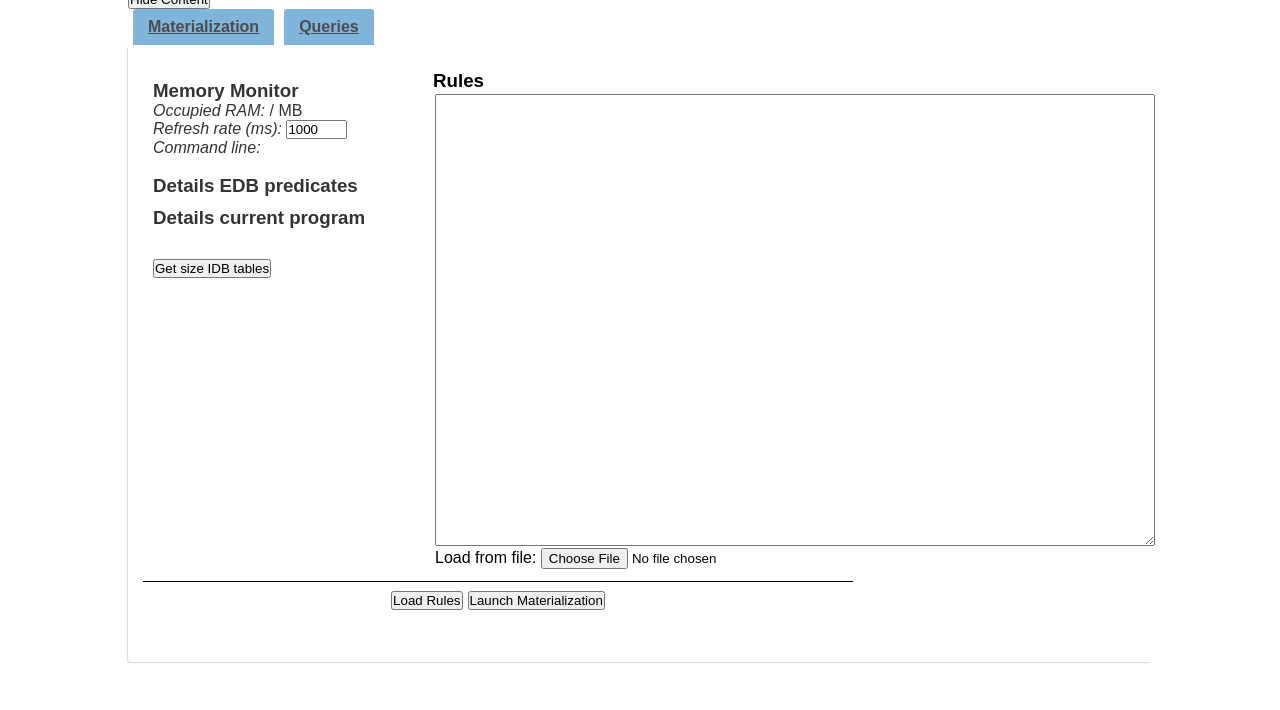
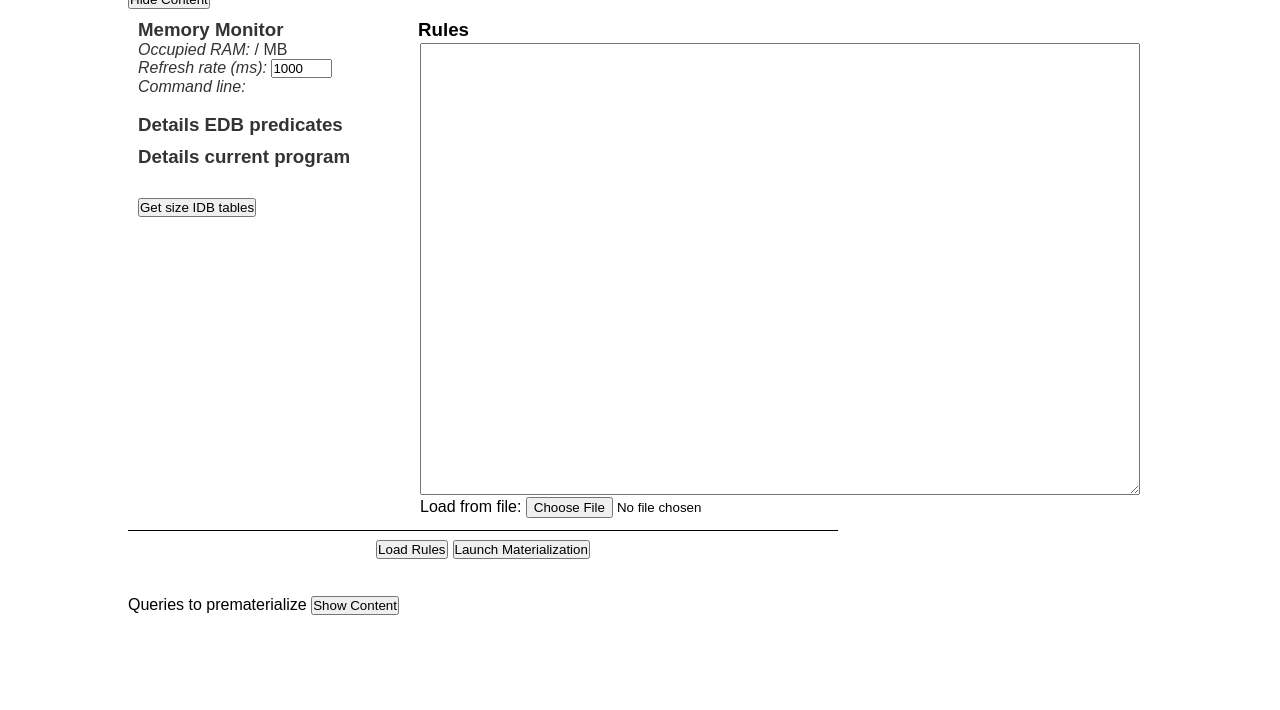
Before and after one commit to karmaresearch/vlog, a plain HTML site: page webinterface/index.html in a window 1280 px wide. Shown: the part 90-800 px from the top of the page. Drawn offline with Linux system fonts and the light colour scheme.

Commit message:
removed tabs from html

```diff
--- a/webinterface/index.html
+++ b/webinterface/index.html
@@ -60,16 +60,6 @@
             <button type="button" href="#leftcolumnblock" class="nav-toggle">Hide Content</button>
         </div>
 
-
-        <div class="tabs">
-        <ul class ="tab-links">
-        <li class "active"> <a href="#Materialization">Materialization</a></li>
-        <li> <a href="#Queries">Queries</a></li>
-        </ul>
-        </div>
-
-        <div class="tab-content">
-        <div id="Materialization" class="tab active">
 
             <div id="leftcolumn">
                 <div id="leftcolumnblock">
@@ -157,9 +147,7 @@
                     </table>
                 </div>
             </form>
-        </div> <!-- div for Materialization tab --!>
 
-        <div id="Queries" class="tab">
                 <p>Queries to prematerialize <button type="button" href="#tableQueries" class="nav-toggle">Show Content</button></p>
 
 
@@ -181,7 +169,6 @@
                         <td>Auto premat. <input id="automat" name="automat" type="checkbox" onclick="disablepremat()"></td>
                     </tr>
                 </table>
-        </div>
 
         <div id="messageBox">
         </div>
```
